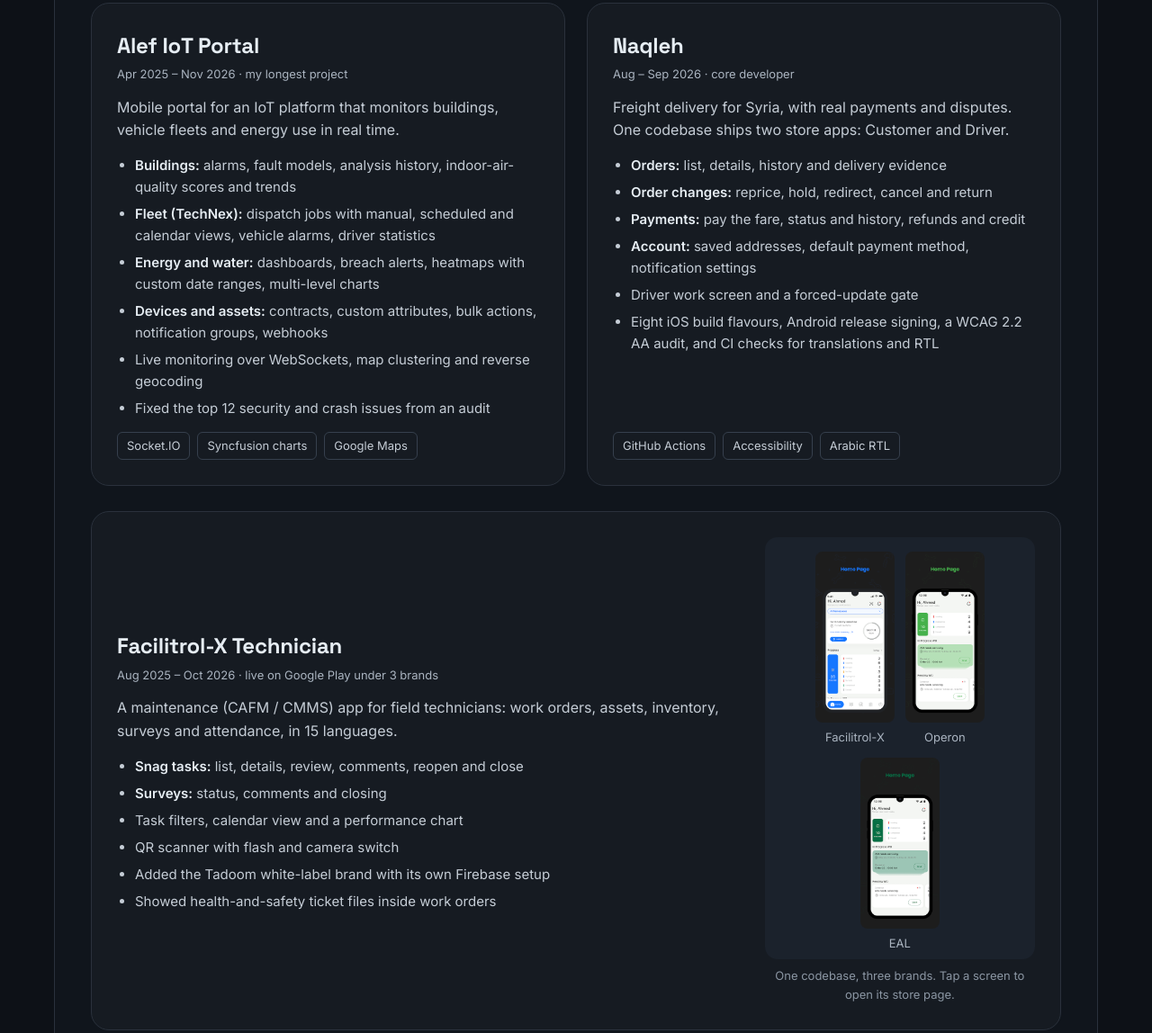
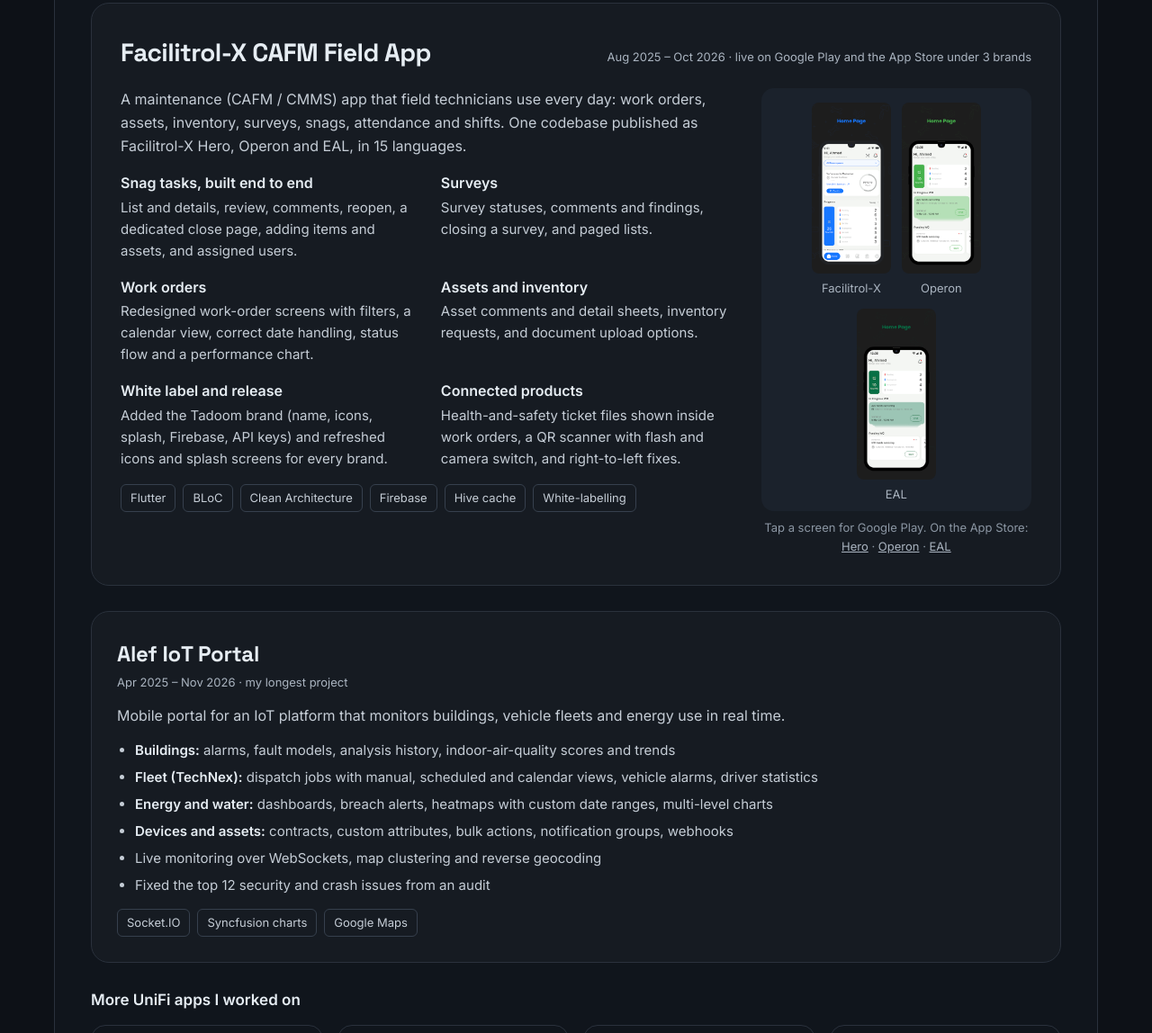
Before and after one commit to mosabKilani/mosabKilani.github.io, a plain HTML site: page index.html in a window 1280 px wide. Shown: the part 2804-3952 px from the top of the page at 90% size. Drawn offline with Linux system fonts and the light colour scheme.

Commit message:
Replace Naqleh with a detailed Facilitrol-X CAFM section
Co-Authored-By: Claude Opus 5.5 <noreply@anthropic.com>

```diff
--- a/index.html
+++ b/index.html
@@ -215,7 +215,74 @@ a:focus-visible{outline:2px solid #5EEAD4;outline-offset:3px;border-radius:6px}
         </div>
       </article>
 
-      <!-- Alef + Naqleh -->
+      <!-- CAFM -->
+      <article style="background: #161B22; border: 1px solid #2A313C; border-radius: 20px; padding: clamp(20px, 3vw, 32px); display: flex; flex-direction: column; gap: 18px">
+        <div style="display: flex; flex-wrap: wrap; gap: 8px 16px; align-items: baseline; justify-content: space-between">
+          <h4 style="margin: 0; font-family: 'Space Grotesk', sans-serif; font-size: 28px; letter-spacing: -0.02em">Facilitrol-X CAFM Field App</h4>
+          <p style="margin: 0; font-size: 13px; color: #AAB4C0">Aug 2025 – Oct 2026 · live on Google Play and the App Store under 3 brands</p>
+        </div>
+        <div style="display: flex; flex-wrap: wrap; gap: 28px; align-items: flex-start">
+          <div style="flex: 999 1 420px; min-width: 0; display: flex; flex-direction: column; gap: 16px">
+            <p style="margin: 0; color: #C5CDD6">A maintenance (CAFM / CMMS) app that field technicians use every day: work orders, assets, inventory, surveys, snags, attendance and shifts. One codebase published as Facilitrol-X Hero, Operon and EAL, in 15 languages.</p>
+            <div style="display: grid; grid-template-columns: repeat(auto-fit, minmax(240px, 1fr)); gap: 16px 28px">
+              <div>
+                <p style="margin: 0 0 2px; font-weight: 600">Snag tasks, built end to end</p>
+                <p style="margin: 0; color: #C5CDD6; font-size: 15px">List and details, review, comments, reopen, a dedicated close page, adding items and assets, and assigned users.</p>
+              </div>
+              <div>
+                <p style="margin: 0 0 2px; font-weight: 600">Surveys</p>
+                <p style="margin: 0; color: #C5CDD6; font-size: 15px">Survey statuses, comments and findings, closing a survey, and paged lists.</p>
+              </div>
+              <div>
+                <p style="margin: 0 0 2px; font-weight: 600">Work orders</p>
+                <p style="margin: 0; color: #C5CDD6; font-size: 15px">Redesigned work-order screens with filters, a calendar view, correct date handling, status flow and a performance chart.</p>
+              </div>
+              <div>
+                <p style="margin: 0 0 2px; font-weight: 600">Assets and inventory</p>
+                <p style="margin: 0; color: #C5CDD6; font-size: 15px">Asset comments and detail sheets, inventory requests, and document upload options.</p>
+              </div>
+              <div>
+                <p style="margin: 0 0 2px; font-weight: 600">White label and release</p>
+                <p style="margin: 0; color: #C5CDD6; font-size: 15px">Added the Tadoom brand (name, icons, splash, Firebase, API keys) and refreshed icons and splash screens for every brand.</p>
+              </div>
+              <div>
+                <p style="margin: 0 0 2px; font-weight: 600">Connected products</p>
+                <p style="margin: 0; color: #C5CDD6; font-size: 15px">Health-and-safety ticket files shown inside work orders, a QR scanner with flash and camera switch, and right-to-left fixes.</p>
+              </div>
+            </div>
+            <div style="display: flex; flex-wrap: wrap; gap: 8px">
+              <span style="font-size: 13px; padding: 4px 10px; border-radius: 6px; border: 1px solid #36404D; color: #C5CDD6">Flutter</span>
+              <span style="font-size: 13px; padding: 4px 10px; border-radius: 6px; border: 1px solid #36404D; color: #C5CDD6">BLoC</span>
+              <span style="font-size: 13px; padding: 4px 10px; border-radius: 6px; border: 1px solid #36404D; color: #C5CDD6">Clean Architecture</span>
+              <span style="font-size: 13px; padding: 4px 10px; border-radius: 6px; border: 1px solid #36404D; color: #C5CDD6">Firebase</span>
+              <span style="font-size: 13px; padding: 4px 10px; border-radius: 6px; border: 1px solid #36404D; color: #C5CDD6">Hive cache</span>
+              <span style="font-size: 13px; padding: 4px 10px; border-radius: 6px; border: 1px solid #36404D; color: #C5CDD6">White-labelling</span>
+            </div>
+          </div>
+          <div style="flex: 1 1 300px; display: flex; flex-direction: column; gap: 8px">
+            <div style="display: flex; flex-wrap: wrap; gap: 12px; justify-content: center; padding: 16px 8px 8px; background: #1B222C; border-radius: 14px">
+              <a href="https://play.google.com/store/apps/details?id=com.facilitrolX.technician" style="display: flex; flex-direction: column; align-items: center; gap: 6px; text-decoration: none; font-size: 13px; color: #AAB4C0">
+                <img src="assets/fx-facilitrol.png" alt="Facilitrol-X field app home screen in blue, with clock-in timer and work-order progress" style="width: 88px; height: 190px; object-fit: cover; display: block; border-radius: 8px">
+                Facilitrol-X
+              </a>
+              <a href="https://play.google.com/store/apps/details?id=com.operon.technician" style="display: flex; flex-direction: column; align-items: center; gap: 6px; text-decoration: none; font-size: 13px; color: #AAB4C0">
+                <img src="assets/fx-operon.png" alt="Operon brand of the same app in green, showing work orders" style="width: 88px; height: 190px; object-fit: cover; display: block; border-radius: 8px">
+                Operon
+              </a>
+              <a href="https://play.google.com/store/apps/details?id=com.eal.technician" style="display: flex; flex-direction: column; align-items: center; gap: 6px; text-decoration: none; font-size: 13px; color: #AAB4C0">
+                <img src="assets/fx-eal.png" alt="EAL brand of the same app in dark green, showing work orders" style="width: 88px; height: 190px; object-fit: cover; display: block; border-radius: 8px">
+                EAL
+              </a>
+            </div>
+            <p style="margin: 0; font-size: 13px; color: #8B96A3; text-align: center">Tap a screen for Google Play. On the App Store:
+              <a href="https://apps.apple.com/us/app/facilitrol-x-hero-field-app/id6473368377" style="color: #AAB4C0">Hero</a> ·
+              <a href="https://apps.apple.com/us/app/operon-field-app/id6473077208" style="color: #AAB4C0">Operon</a> ·
+              <a href="https://apps.apple.com/us/app/eal-field-app/id6473384986" style="color: #AAB4C0">EAL</a></p>
+          </div>
+        </div>
+      </article>
+
+      <!-- Alef -->
       <div style="display: grid; grid-template-columns: repeat(auto-fit, minmax(320px, 1fr)); gap: 24px">
         <article style="background: #161B22; border: 1px solid #2A313C; border-radius: 20px; padding: 28px; display: flex; flex-direction: column; gap: 14px">
           <div>
@@ -238,63 +305,7 @@ a:focus-visible{outline:2px solid #5EEAD4;outline-offset:3px;border-radius:6px}
           </div>
         </article>
 
-        <article style="background: #161B22; border: 1px solid #2A313C; border-radius: 20px; padding: 28px; display: flex; flex-direction: column; gap: 14px">
-          <div>
-            <h4 style="margin: 0; font-family: 'Space Grotesk', sans-serif; font-size: 24px; letter-spacing: -0.01em">Naqleh</h4>
-            <p style="margin: 2px 0 0; font-size: 13px; color: #AAB4C0">Aug – Sep 2026 · core developer</p>
-          </div>
-          <p style="margin: 0; color: #C5CDD6">Freight delivery for Syria, with real payments and disputes. One codebase ships two store apps: Customer and Driver.</p>
-          <ul style="margin: 0; padding-left: 20px; color: #C5CDD6; display: flex; flex-direction: column; gap: 6px; font-size: 15px">
-            <li><strong style="font-weight: 600; color: #E6EDF3">Orders:</strong> list, details, history and delivery evidence</li>
-            <li><strong style="font-weight: 600; color: #E6EDF3">Order changes:</strong> reprice, hold, redirect, cancel and return</li>
-            <li><strong style="font-weight: 600; color: #E6EDF3">Payments:</strong> pay the fare, status and history, refunds and credit</li>
-            <li><strong style="font-weight: 600; color: #E6EDF3">Account:</strong> saved addresses, default payment method, notification settings</li>
-            <li>Driver work screen and a forced-update gate</li>
-            <li>Eight iOS build flavours, Android release signing, a WCAG 2.2 AA audit, and CI checks for translations and RTL</li>
-          </ul>
-          <div style="display: flex; flex-wrap: wrap; gap: 8px; margin-top: auto">
-            <span style="font-size: 13px; padding: 4px 10px; border-radius: 6px; border: 1px solid #36404D; color: #C5CDD6">GitHub Actions</span>
-            <span style="font-size: 13px; padding: 4px 10px; border-radius: 6px; border: 1px solid #36404D; color: #C5CDD6">Accessibility</span>
-            <span style="font-size: 13px; padding: 4px 10px; border-radius: 6px; border: 1px solid #36404D; color: #C5CDD6">Arabic RTL</span>
-          </div>
-        </article>
       </div>
-
-      <!-- Facilitrol -->
-      <article style="background: #161B22; border: 1px solid #2A313C; border-radius: 20px; padding: clamp(18px, 3vw, 28px); display: flex; flex-wrap: wrap; gap: 24px; align-items: center">
-        <div style="flex: 999 1 380px; min-width: 0; display: flex; flex-direction: column; gap: 14px">
-          <div>
-            <h4 style="margin: 0; font-family: 'Space Grotesk', sans-serif; font-size: 24px; letter-spacing: -0.01em">Facilitrol-X Technician</h4>
-            <p style="margin: 2px 0 0; font-size: 13px; color: #AAB4C0">Aug 2025 – Oct 2026 · live on Google Play under 3 brands</p>
-          </div>
-          <p style="margin: 0; color: #C5CDD6">A maintenance (CAFM / CMMS) app for field technicians: work orders, assets, inventory, surveys and attendance, in 15 languages.</p>
-          <ul style="margin: 0; padding-left: 20px; color: #C5CDD6; display: flex; flex-direction: column; gap: 6px; font-size: 15px">
-            <li><strong style="font-weight: 600; color: #E6EDF3">Snag tasks:</strong> list, details, review, comments, reopen and close</li>
-            <li><strong style="font-weight: 600; color: #E6EDF3">Surveys:</strong> status, comments and closing</li>
-            <li>Task filters, calendar view and a performance chart</li>
-            <li>QR scanner with flash and camera switch</li>
-            <li>Added the Tadoom white-label brand with its own Firebase setup</li>
-            <li>Showed health-and-safety ticket files inside work orders</li>
-          </ul>
-        </div>
-        <div style="flex: 1 1 300px; display: flex; flex-direction: column; gap: 8px">
-          <div style="display: flex; flex-wrap: wrap; gap: 12px; justify-content: center; padding: 16px 8px 8px; background: #1B222C; border-radius: 14px">
-            <a href="https://play.google.com/store/apps/details?id=com.facilitrolX.technician" style="display: flex; flex-direction: column; align-items: center; gap: 6px; text-decoration: none; font-size: 13px; color: #AAB4C0">
-              <img src="assets/fx-facilitrol.png" alt="Facilitrol-X field app home screen in blue, with clock-in timer and work-order progress" style="width: 88px; height: 190px; object-fit: cover; display: block; border-radius: 8px">
-              Facilitrol-X
-            </a>
-            <a href="https://play.google.com/store/apps/details?id=com.operon.technician" style="display: flex; flex-direction: column; align-items: center; gap: 6px; text-decoration: none; font-size: 13px; color: #AAB4C0">
-              <img src="assets/fx-operon.png" alt="Operon brand of the same app in green, showing work orders" style="width: 88px; height: 190px; object-fit: cover; display: block; border-radius: 8px">
-              Operon
-            </a>
-            <a href="https://play.google.com/store/apps/details?id=com.eal.technician" style="display: flex; flex-direction: column; align-items: center; gap: 6px; text-decoration: none; font-size: 13px; color: #AAB4C0">
-              <img src="assets/fx-eal.png" alt="EAL brand of the same app in dark green, showing work orders" style="width: 88px; height: 190px; object-fit: cover; display: block; border-radius: 8px">
-              EAL
-            </a>
-          </div>
-          <p style="margin: 0; font-size: 13px; color: #8B96A3; text-align: center">One codebase, three brands. Tap a screen to open its store page.</p>
-        </div>
-      </article>
 
       <!-- More UniFi apps -->
       <div>
@@ -436,7 +447,7 @@ a:focus-visible{outline:2px solid #5EEAD4;outline-offset:3px;border-radius:6px}
           <div style="flex: 1 1 320px; min-width: 0">
             <h3 style="margin: 0; font-family: 'Space Grotesk', sans-serif; font-size: 22px">Mobile Developer</h3>
             <p style="margin: 2px 0 8px; color: #5EEAD4; font-weight: 500">UniFi Solutions</p>
-            <p style="margin: 0; color: #C5CDD6">My longest role. Built and maintained 11 Flutter apps for enterprise clients in IoT, health &amp; safety, logistics, facility management and healthcare, and was a core developer on the biggest ones: HSEQ, Alef IoT Portal and Naqleh.</p>
+            <p style="margin: 0; color: #C5CDD6">My longest role. Built and maintained 11 Flutter apps for enterprise clients in IoT, health &amp; safety, logistics, facility management and healthcare, and was a core developer on the biggest ones: HSEQ, the Facilitrol-X CAFM field app and Alef IoT Portal.</p>
           </div>
         </li>
         <li style="display: flex; flex-wrap: wrap; gap: 8px 24px; padding: 28px 0 0; border-top: 1px solid #222A35">
```
Also changed, not shown: cv.html (+2 -2 lines), 1 other file.
